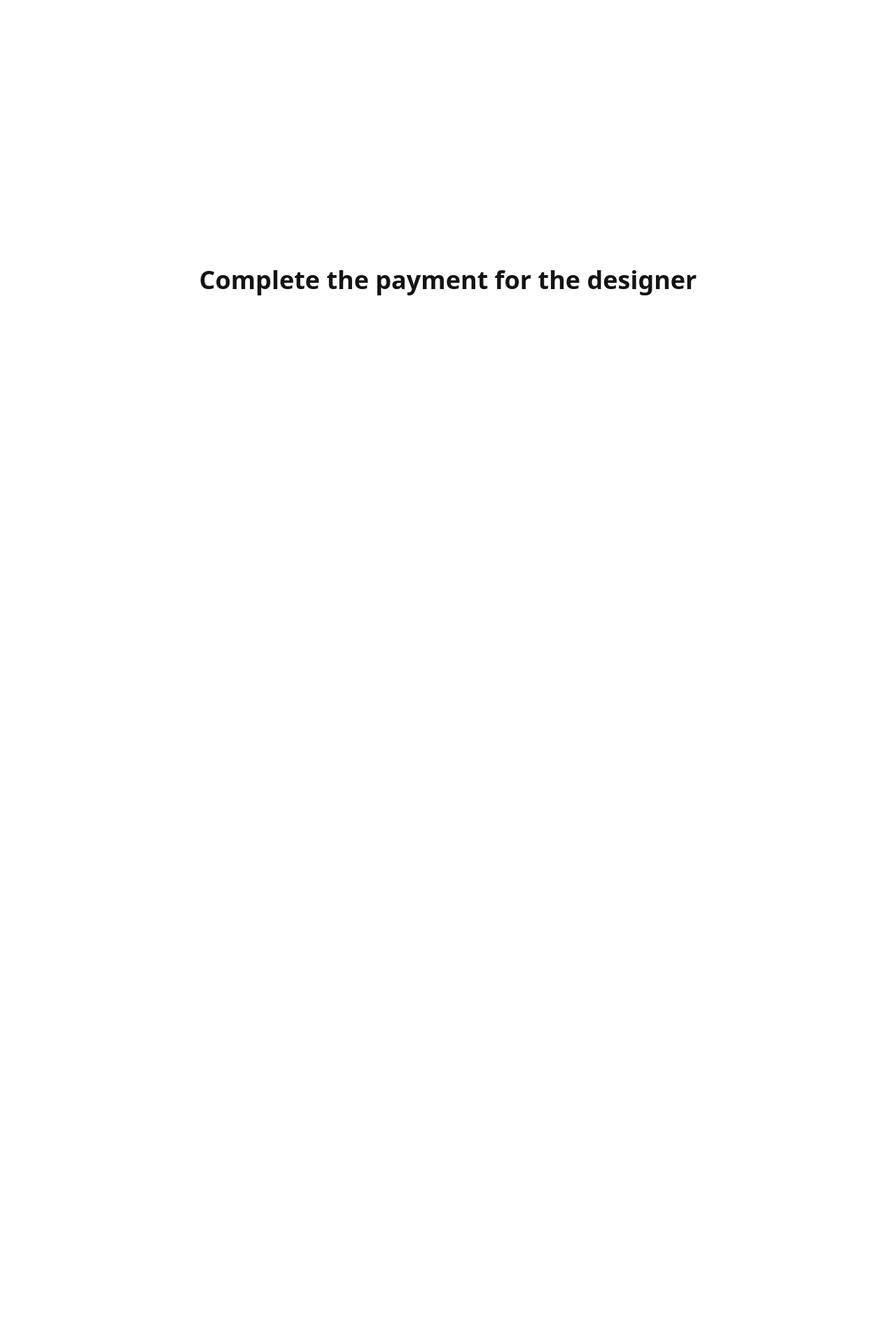
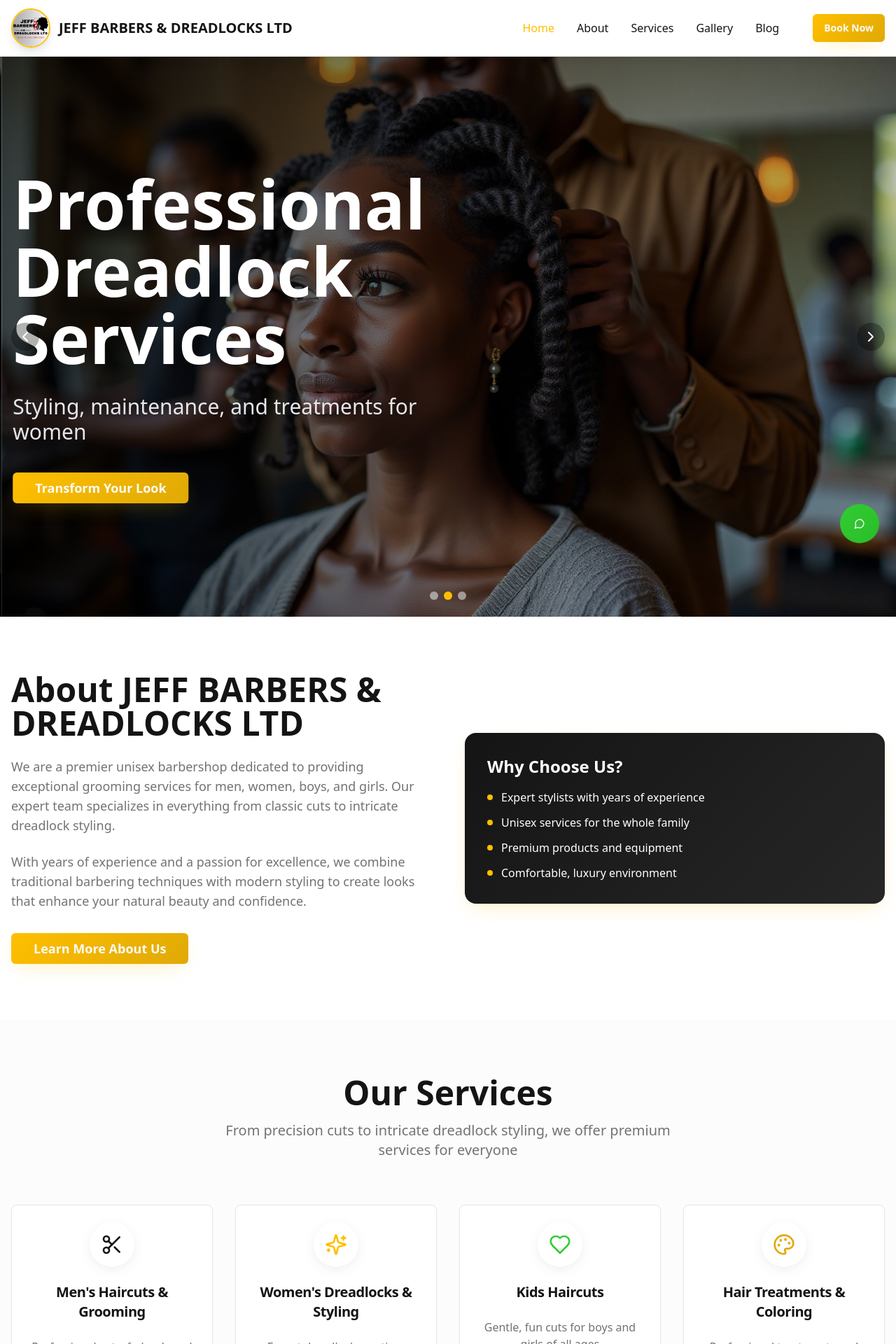
Before and after one commit to jejesticallypro1/jeffs-style-haven, a React (Vite) app: page / in a window 1280 px wide. Shown: the top 1920 px of the page at 70% size. Before the commit the page ends 800 px from the top, so only its background shows below. Built offline with nearby package versions, Linux system fonts and the light colour scheme.

Commit message:
Reverted to commit 2f31ae4299fbcfee0c28b86aaf1a6d496e803b07

```diff
--- a/src/pages/Index.tsx
+++ b/src/pages/Index.tsx
@@ -1,9 +1,25 @@
+import Navigation from "@/components/Navigation";
+import HeroSlideshow from "@/components/HeroSlideshow";
+import AboutPreview from "@/components/AboutPreview";
+import ServicesPreview from "@/components/ServicesPreview";
+import GalleryPreview from "@/components/GalleryPreview";
+import TestimonialsSection from "@/components/TestimonialsSection";
+import BlogPreview from "@/components/BlogPreview";
+import Footer from "@/components/Footer";
+
 const Index = () => {
   return (
-    <div className="min-h-screen bg-background flex items-center justify-center">
-      <h1 className="text-4xl font-bold text-foreground">
-        Complete the payment for the designer
-      </h1>
+    <div className="min-h-screen bg-background">
+      <Navigation />
+      <main>
+        <HeroSlideshow />
+        <AboutPreview />
+        <ServicesPreview />
+        <GalleryPreview />
+        <TestimonialsSection />
+        <BlogPreview />
+      </main>
+      <Footer />
     </div>
   );
 };
```
